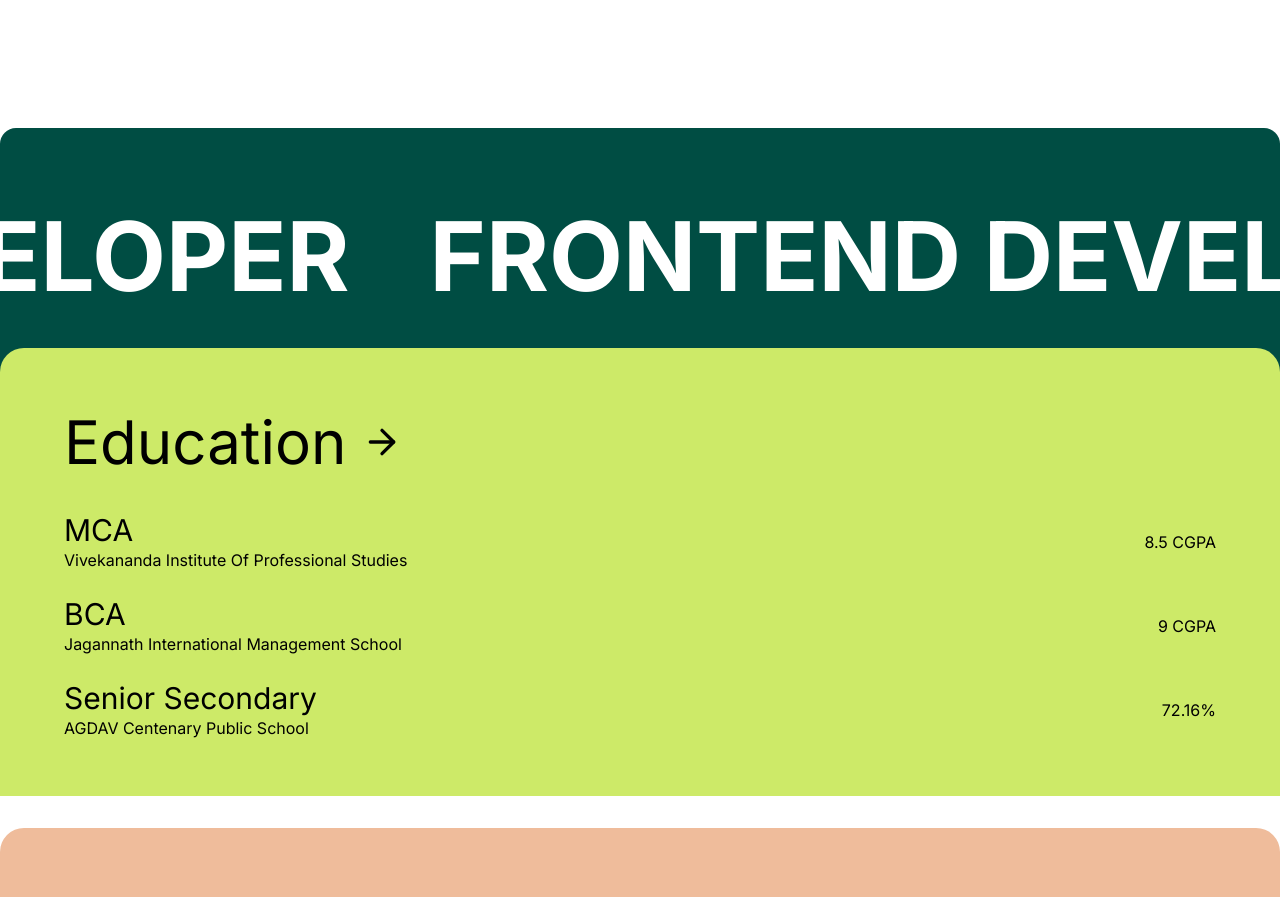
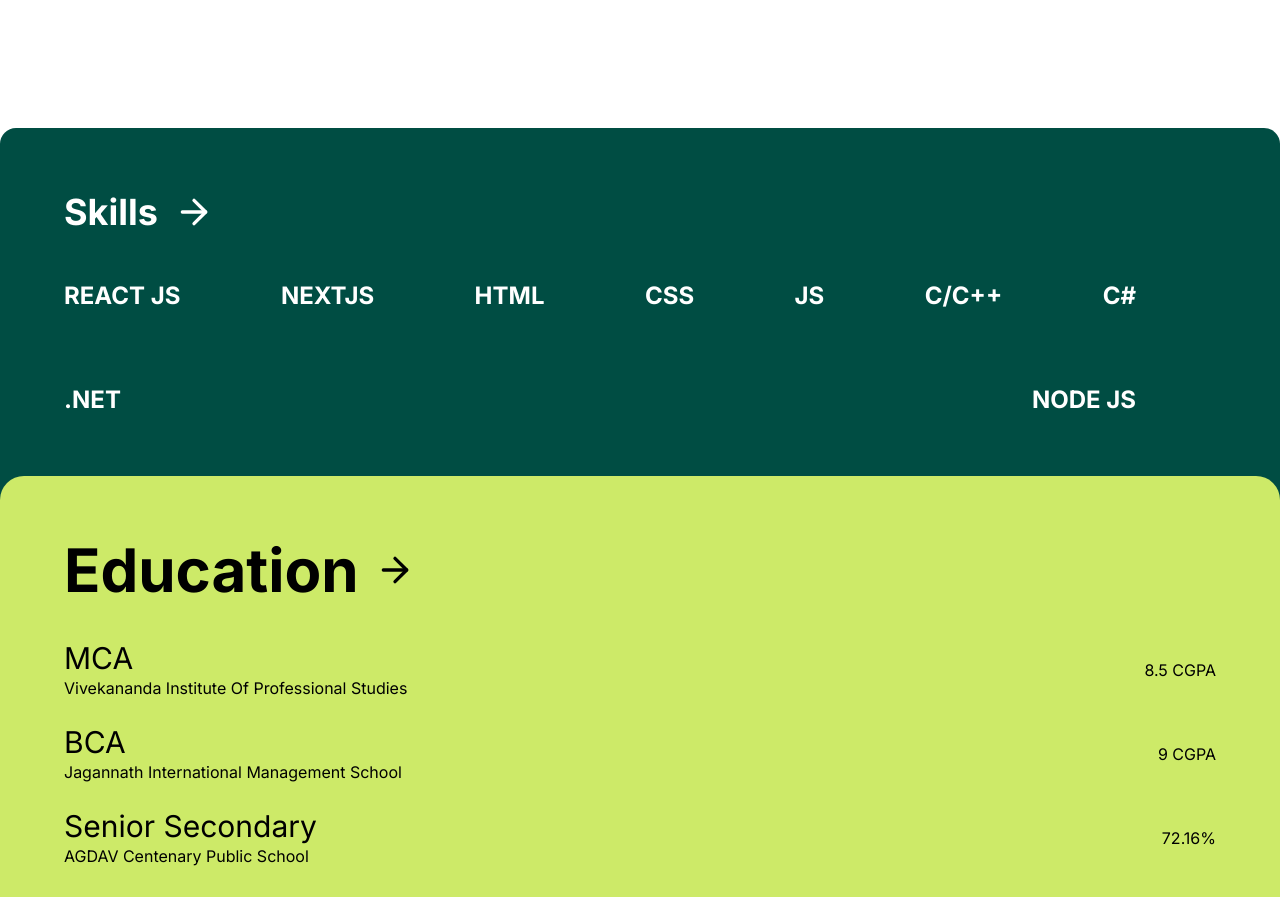
Before and after one commit to SudhanshuPanthri/portfolio-2024, a Next.js app: page / in a window 1280 px wide. Shown: the part 760-1657 px from the top of the page. Built offline with nearby package versions, Linux system fonts and the light colour scheme.

Commit message:
Most Animations done

```diff
--- a/src/components/Education.jsx
+++ b/src/components/Education.jsx
@@ -5,7 +5,7 @@ const Education = () => {
     return (
         <div data-scroll data-scroll-section data-scroll-speed="-.085" className='w-full bg-[#CDEA68] rounded-tl-3xl rounded-tr-3xl gap-6 px-8 py-14 lg:px-16 text-black'>
             <div className='w-full py-2 flex items-center gap-4 justify-start mb-4 lg:mb-8'>
-                <h1 className='text-3xl lg:text-6xl'>Education</h1>
+                <h1 className='text-3xl lg:text-6xl font-bold'>Education</h1>
                 <ArrowRight className="h-6 w-6 lg:h-10 lg:w-10" />
             </div>
             <div className='w-full'>
--- a/src/components/Experience.jsx
+++ b/src/components/Experience.jsx
@@ -5,7 +5,7 @@ const Experience = () => {
     return (
         <div data-scroll data-scroll-section data-scroll-speed="-.045" className='w-full bg-[#EFBC9B] rounded-tl-3xl rounded-tr-3xl gap-6 px-8 py-14 lg:px-16 text-black'>
             <div className='w-full py-2 flex items-center gap-4 justify-start mb-4 lg:mb-8'>
-                <h1 className='text-3xl lg:text-6xl'>Experience</h1>
+                <h1 className='text-3xl lg:text-6xl font-bold'>Experience</h1>
                 <ArrowRight className="h-6 w-6 lg:h-10 lg:w-10" />
             </div>
             <div className='w-full'>
@@ -21,7 +21,7 @@ const Experience = () => {
                     <h3>{`< C# HTML CSS JS SITECORE .net >`}</h3>
                 </div>
                 <div className='w-full mt-6 lg:mt-12'>
-                    <h2 className='text-xl'>Worked On</h2>
+                    <h2 className='text-xl'>Currently working with SITECORE to develop websites</h2>
                 </div>
             </div>
         </div>
--- a/src/components/Footer.jsx
+++ b/src/components/Footer.jsx
@@ -38,7 +38,7 @@ const Footer = () => {
                 {/* <h1 className='text-3xl my-10 lg:text-4xl font-semibold leading-tight'>{`Okay, i won't waste your time more >.<`}</h1> */}
                 <h1 className='text-3xl mt-36 lg:text-7xl font-semibold leading-tight'>{`Let's Connect`}</h1>
                 <div className='w-full flex items-center justify-center'>
-                    <h1 className='flex gap-2 mt-20 mb-6'>Made with <Heart className='fill-red-500' /> in Next JS</h1>
+                    <h1 className='absolute bottom-0 flex gap-2 mb-10 mt-20'>Made with <Heart className='fill-red-500' /> in Next JS</h1>
                 </div>
             </div>
         </div>
--- a/src/components/Marquee.jsx
+++ b/src/components/Marquee.jsx
@@ -1,18 +1,21 @@
 "use client"
 import { motion } from "framer-motion"
+import { ArrowRight } from "lucide-react"
 
 const Marquee = () => {
 
-    // const skills = ["React JS", "NextJS", "HTML", "CSS", "JS", "C/C++", "C#", ".net"]
+    const skills = ["React JS", "NextJS", "HTML", "CSS", "JS", "C/C++", "C#", ".net", "Node JS"]
 
     return (
-        <div data-scroll data-scroll-section data-scroll-speed="-.05" className="w-full py-10 bg-[#004D43] rounded-tl-2xl rounded-tr-2xl">
-            <div className="text flex whitespace-nowrap overflow-hidden">
-                {/* {skills.map((skill, index) => (
-                    <motion.h1 key={index} initial={{ x: 0 }} animate={{ x: "-100%" }} transition={{ ease: "linear", repeat: Infinity, duration: 5 }} className="text-5xl lg:text-8xl leading-none uppercase pt-10 text-white font-bold mb-8 pr-20">Frontend Developer</motion.h1>
-                ))} */}
-                <motion.h1 initial={{ x: 0 }} animate={{ x: "-100%" }} transition={{ ease: "linear", repeat: Infinity, duration: 10 }} className="text-5xl lg:text-8xl leading-none uppercase pt-10 text-white font-bold mb-8 pr-12 lg:pr-20">Frontend Developer</motion.h1>
-                <motion.h1 initial={{ x: 0 }} animate={{ x: "-100%" }} transition={{ ease: "linear", repeat: Infinity, duration: 10 }} className="text-5xl lg:text-8xl leading-none uppercase pt-10 text-white font-bold mb-8 pr-12 lg:pr-20">Frontend Developer</motion.h1>
+        <div data-scroll data-scroll-section data-scroll-speed="-.05" className="w-full bg-[#004D43] rounded-tl-2xl rounded-tr-2xl px-8 py-14 lg:px-16">
+            <div className='w-full py-2 flex items-center gap-4 justify-start'>
+                <h2 className="text-4xl text-white font-bold">Skills</h2>
+                <ArrowRight className="h-6 w-6 lg:h-10 lg:w-10 text-white" />
+            </div>
+            <div className="text flex whitespace-nowrap flex-wrap justify-between items-center">
+                {skills.map((skill, index) => (
+                    <h1 key={index} className="text-md lg:text-2xl leading-none uppercase pt-10 text-white font-bold mb-8 pr-20">{skill}</h1>
+                ))}
             </div>
         </div>
     )
--- a/src/components/Projects.jsx
+++ b/src/components/Projects.jsx
@@ -1,5 +1,5 @@
-import { motion } from 'framer-motion'
-import { ArrowRight, Github } from 'lucide-react'
+// import { motion } from 'framer-motion'
+import { ArrowRight, Dot, Github, } from 'lucide-react'
 import Image from 'next/image'
 import Link from 'next/link'
 import React from 'react'
@@ -8,17 +8,27 @@ const Projects = () => {
     const data = [
         {
             name: "Querio",
-            description: "Lorem ipsum dolor sit amet, consectetur adipiscing elit, sed do eiusmod tempor incididunt ut labore et dolore magna aliqua. Ut eni",
+            description: "A Student Query System for College.",
+            points: ["Ability to post and answer a query (only for registered User)", "Minimal UI and Secure authentication using (JWT)"],
             stackUsed: ["React JS", "Node JS", "Express JS", "MongoDB"],
             projectImg: "/1.png",
             githubLink: "https://github.com/SudhanshuPanthri/Querio-Client"
         },
         {
             name: "Airbnb",
-            description: "Lorem ipsum dolor sit amet, consectetur adipiscing elit, sed do eiusmod tempor incididunt ut labore et dolore magna aliqua. Ut enim ad minim veniam, quis nostrud exercitation ullamco laboris nisi ut aliquip ex ea commodo ",
+            description: "A Resting Place Lookup website with the ability to book and add your own accommodation.",
+            points: ["Secure and Pleasing UI", "Ability to filter out places on diff. categories and states."],
             stackUsed: ["React JS", "Node JS", "Express JS", "MongoDB"],
             projectImg: "/6.png",
             githubLink: "https://github.com/SudhanshuPanthri/AIRBNB-clone-2023"
+        },
+        {
+            name: "Depace Maison - Landing Page",
+            description: "An AWWWARDS wining website clone",
+            points: [],
+            stackUsed: ["HTML", "CSS", "JS", "GSAP"],
+            projectImg: "/img.png",
+            githubLink: "https://github.com/SudhanshuPanthri/Deplace-Maison-Landing-Page"
         },
     ]
 
@@ -31,7 +41,7 @@ const Projects = () => {
             </div>
             <div className="cards w-full h-full flex flex-wrap items-center justify-between gap-10 px-2 py-4">
                 {data.map((item, index) => (
-                    <div key={index} className='w-full  lg:h-[90vh] px-2 py-4 rounded-lg lg:w-[48%] relative'>
+                    <div key={index} className='w-full lg:h-[90vh] px-2 py-4 rounded-lg lg:w-[48%]'>
                         {/* <h1 className={`absolute uppercase ${(index % 2) + 1 === 1 ? "left-full -translate-x-1/2" : "right-full translate-x-1/2"} z-[9] flex text-5xl text-red-500 leading-none tracking-tighter top-1/2 -translate-y-1/2`}>
                             {item.name.split('').map((item, index) => (
                                 <motion.span initial={{ y: "100 %" }} key={index} className="inline-block translate-y-full">{item}</motion.span>
@@ -46,6 +56,14 @@ const Projects = () => {
                         <div>
                             <div className='my-4'>
                                 <h3>{item.description}</h3>
+                            </div>
+                            <div className='my-4' >
+                                {item.points.map((point, index) => (
+                                    <div key={index} className='flex gap-2 items-center'>
+                                        <Dot />
+                                        <h1>{point}</h1>
+                                    </div>
+                                ))}
                             </div>
                             <h2 className='my-3 flex gap-2'>STACK USED <ArrowRight /></h2>
                             <div className='flex gap-2'>
```
Also changed, not shown: public/img.png (added).
